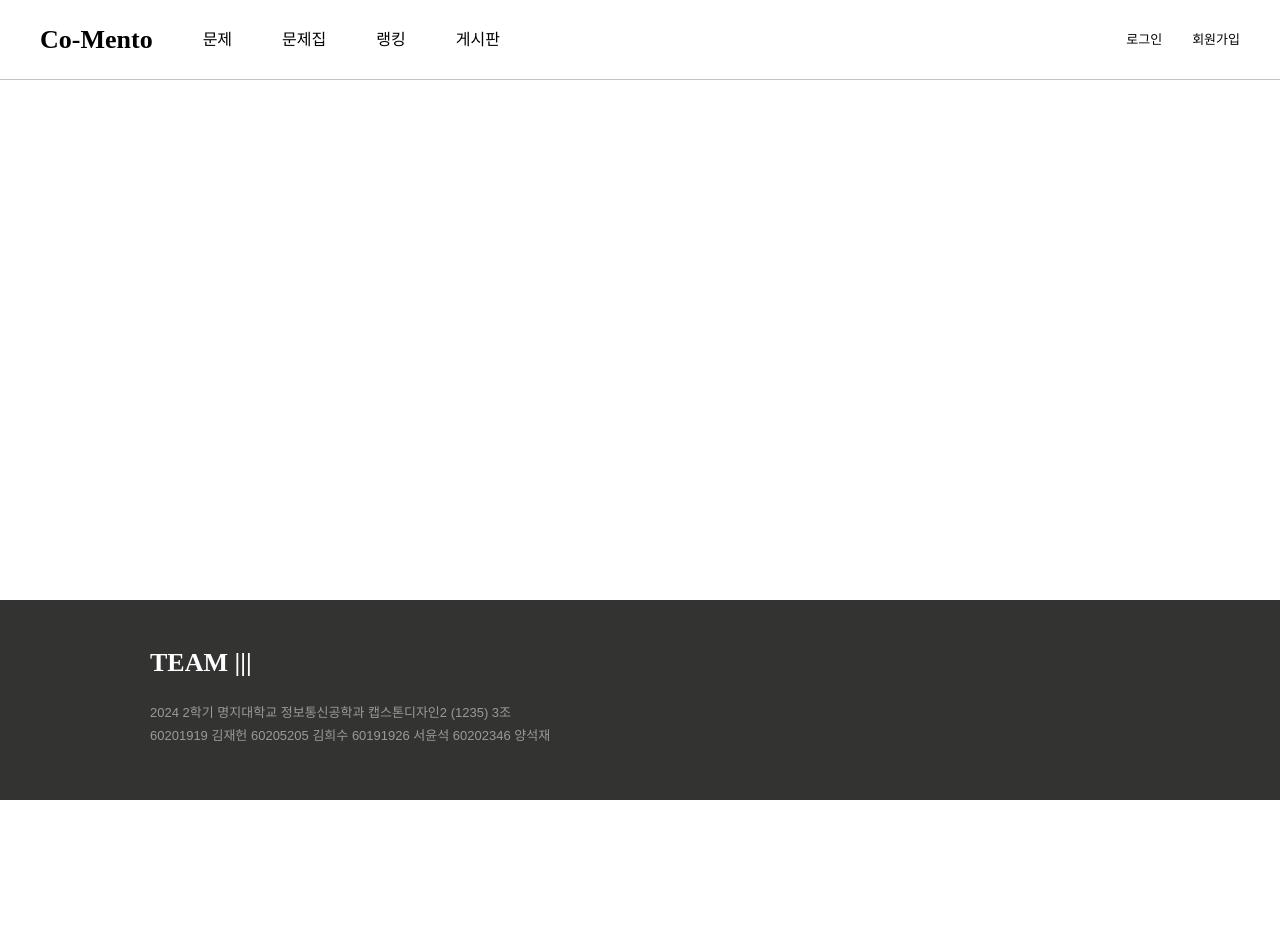
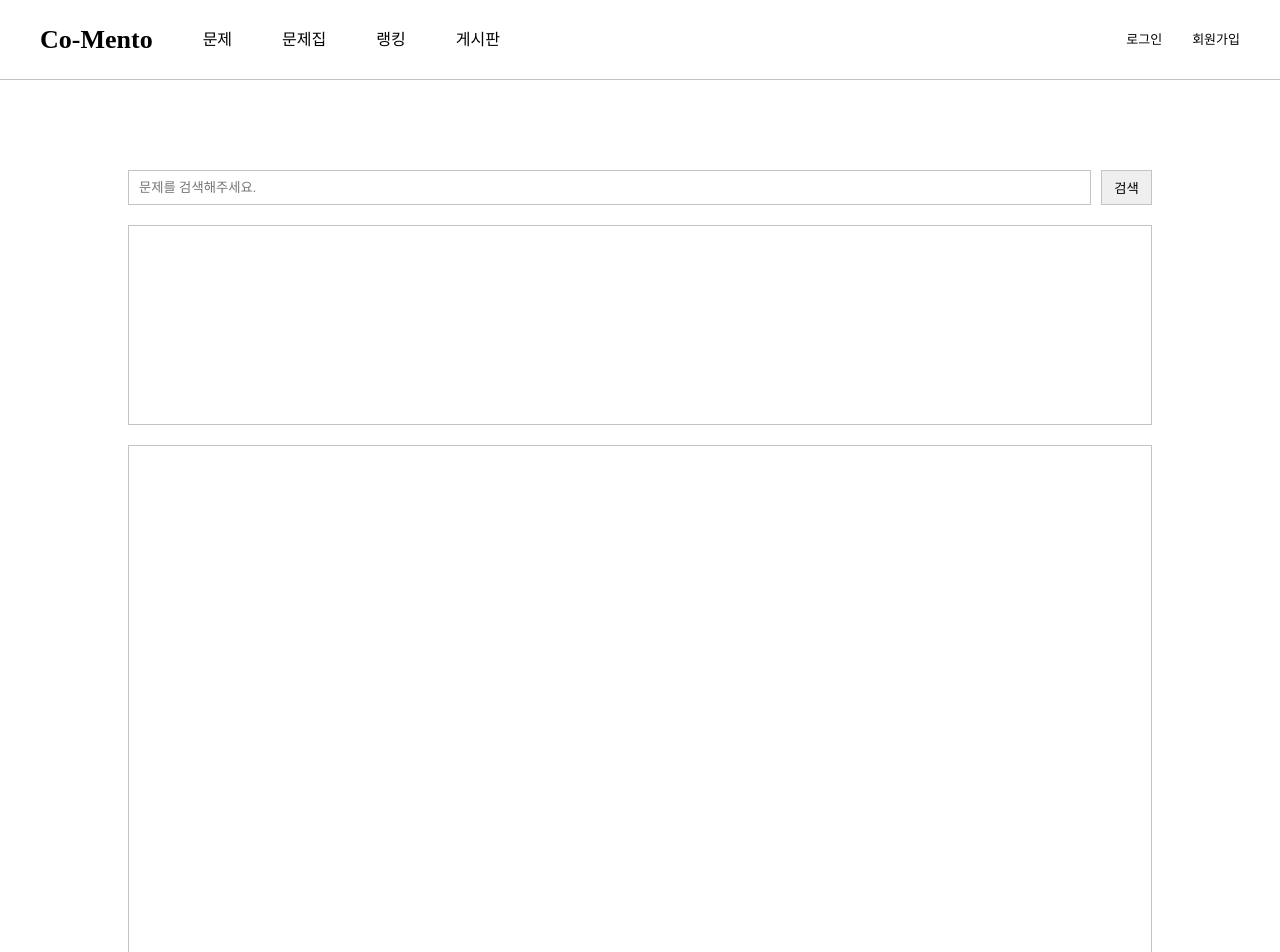
Before and after one commit to Heesu01/co-mento, a React (Create React App) app: page /problemlist in a window 1280 px wide. Shown: the top 952 px of the page. Before the commit the page ends 800 px from the top, so only its background shows below. Built offline with nearby package versions, Linux system fonts and the light colour scheme.

Commit message:
feat: 검색창 UI 구현

```diff
--- a/src/pages/ProblemList.js
+++ b/src/pages/ProblemList.js
@@ -1,7 +1,55 @@
 import React from "react";
+import styled from "styled-components";
 
 const ProblemList = () => {
-  return <div></div>;
+  return (
+    <Container>
+      <SearchBox>
+        <Input placeholder="문제를 검색해주세요."></Input>
+        <SearchBtn>검색</SearchBtn>
+      </SearchBox>
+      <SpecificBox></SpecificBox>
+      <ListBox></ListBox>
+    </Container>
+  );
 };
+const Container = styled.div`
+  width: 80%;
+  margin: 90px auto;
+  display: flex;
+  flex-direction: column;
+  gap: 20px;
+`;
+const SearchBox = styled.div`
+  display: flex;
+  width: 100%;
+  height: 35px;
+  justify-content: space-between;
+`;
+const Input = styled.input`
+  width: 94%;
+  border: 1px solid ${({ theme }) => theme.colors.gray2};
+  outline: none;
+  padding-left: 10px;
+`;
+const SearchBtn = styled.button`
+  width: 5%;
+  border: 1px solid ${({ theme }) => theme.colors.gray2};
+  font-weight: 500;
+`;
+
+const SpecificBox = styled.div`
+  width: 100%;
+  height: 200px;
+  border: 1px solid ${({ theme }) => theme.colors.gray2};
+  padding: 20px 35px;
+`;
+
+const ListBox = styled.div`
+  width: 100%;
+  height: 800px;
+  border: 1px solid ${({ theme }) => theme.colors.gray2};
+  padding: 35px;
+`;
 
 export default ProblemList;
```
